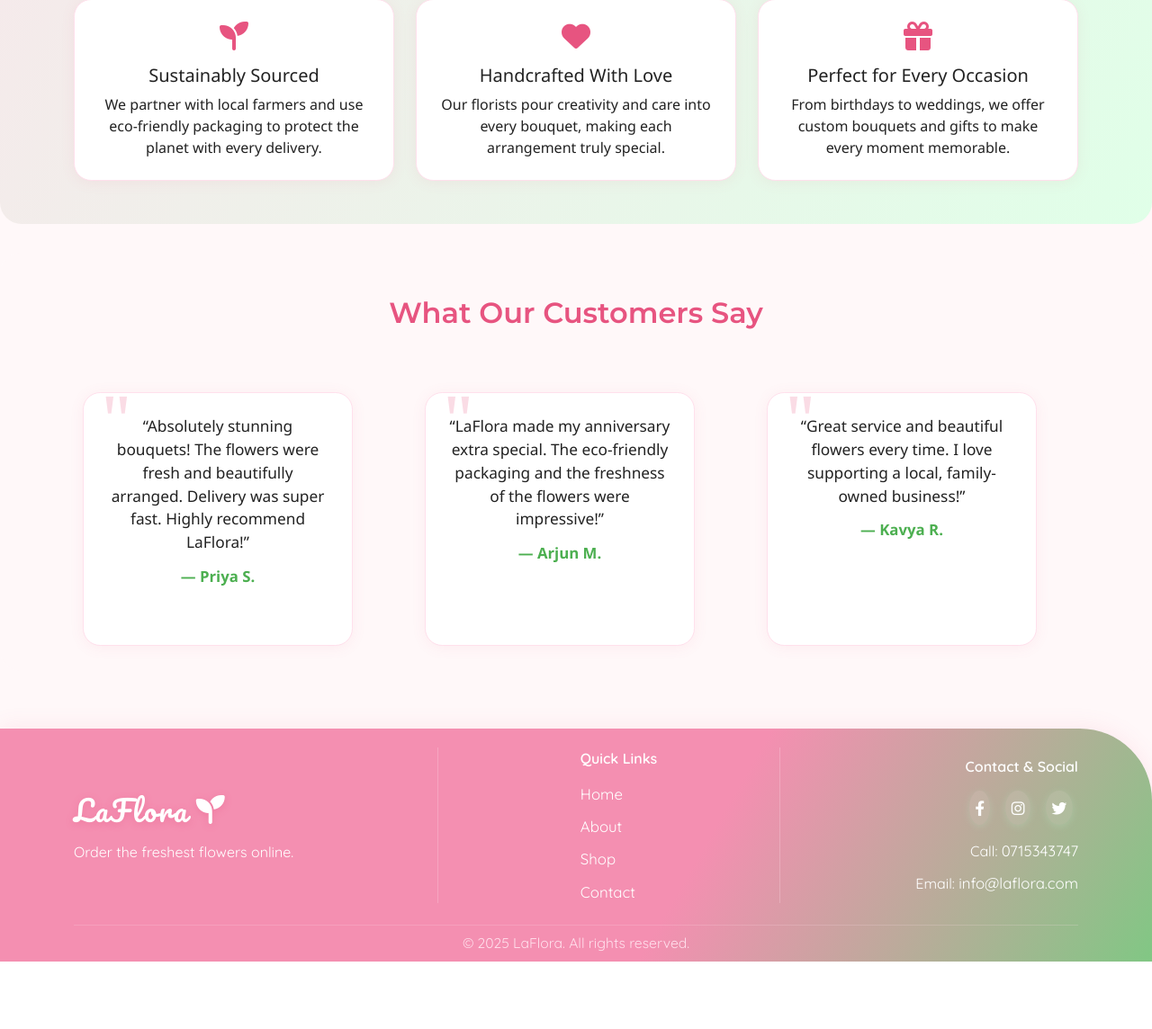
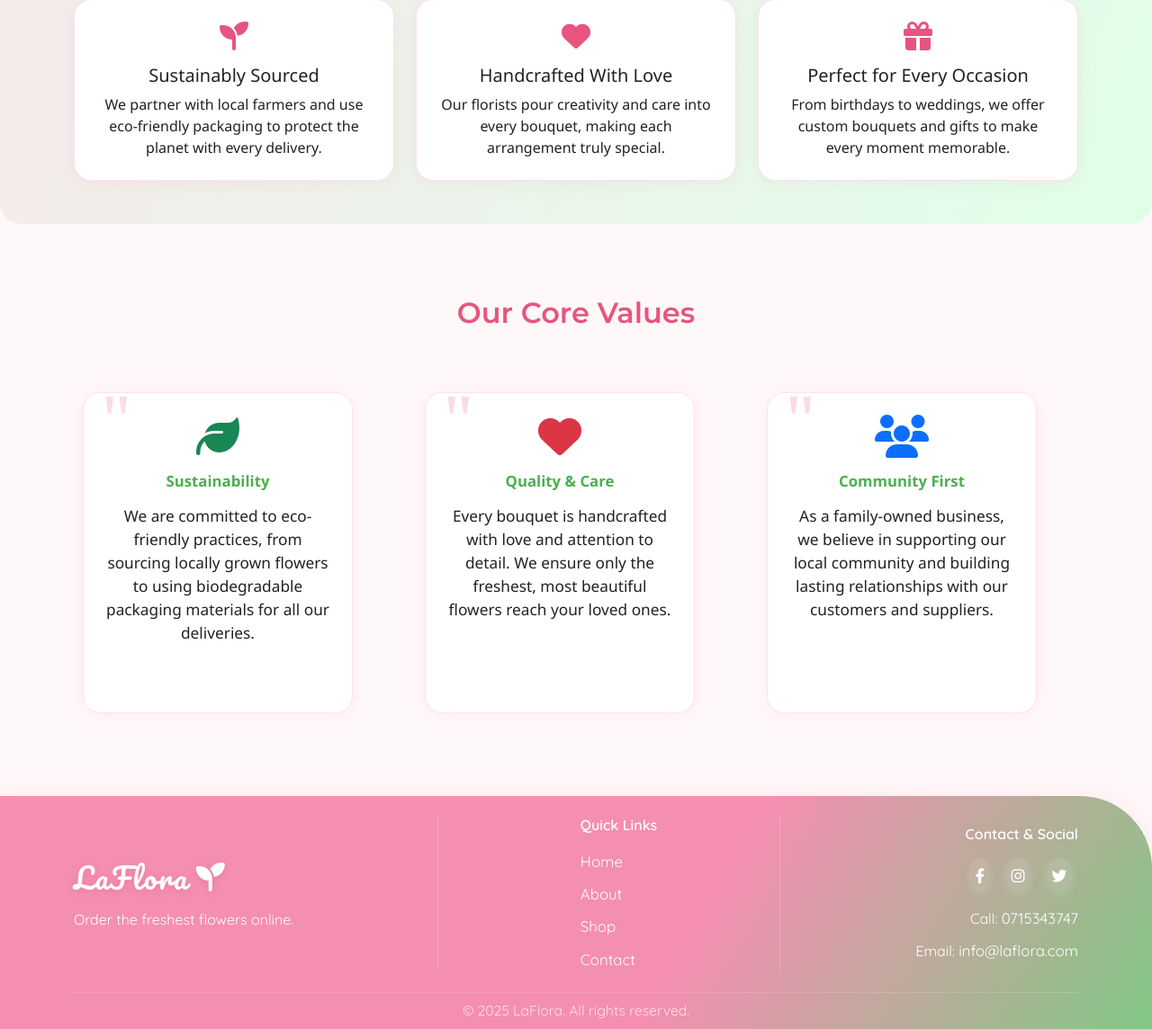
Before and after one commit to Nimesh-Kavinda/LaFlora, a PHP site: page /views/about.php in a window 1280 px wide. Shown: the part 1270-2414 px from the top of the page at 90% size. Before the commit the page ends 2339 px from the top, so only its background shows below. Run offline with PHP 8.4, Linux system fonts and the light colour scheme.

Commit message:
Chnage the testaminal section in the About page

```diff
--- a/views/about.php
+++ b/views/about.php
@@ -79,24 +79,33 @@
 <!-- Testimonial Section -->
 <section class="testimonial-section py-5">
   <div class="container">
-    <h2 class="text-center mb-5 testimonial-title">What Our Customers Say</h2>
+    <h2 class="text-center mb-5 testimonial-title">Our Core Values</h2>
     <div class="row justify-content-center g-4">
       <div class="col-md-4">
         <div class="testimonial-card p-4 h-100 text-center">
-          <p class="testimonial-text">“Absolutely stunning bouquets! The flowers were fresh and beautifully arranged. Delivery was super fast. Highly recommend LaFlora!”</p>
-          <div class="testimonial-name">— Priya S.</div>
+          <div class="mb-3">
+            <i class="fas fa-leaf fa-3x text-success"></i>
+          </div>
+          <h4 class="testimonial-name mb-3">Sustainability</h4>
+          <p class="testimonial-text">We are committed to eco-friendly practices, from sourcing locally grown flowers to using biodegradable packaging materials for all our deliveries.</p>
         </div>
       </div>
       <div class="col-md-4">
         <div class="testimonial-card p-4 h-100 text-center">
-          <p class="testimonial-text">“LaFlora made my anniversary extra special. The eco-friendly packaging and the freshness of the flowers were impressive!”</p>
-          <div class="testimonial-name">— Arjun M.</div>
+          <div class="mb-3">
+            <i class="fas fa-heart fa-3x text-danger"></i>
+          </div>
+          <h4 class="testimonial-name mb-3">Quality & Care</h4>
+          <p class="testimonial-text">Every bouquet is handcrafted with love and attention to detail. We ensure only the freshest, most beautiful flowers reach your loved ones.</p>
         </div>
       </div>
       <div class="col-md-4">
         <div class="testimonial-card p-4 h-100 text-center">
-          <p class="testimonial-text">“Great service and beautiful flowers every time. I love supporting a local, family-owned business!”</p>
-          <div class="testimonial-name">— Kavya R.</div>
+          <div class="mb-3">
+            <i class="fas fa-users fa-3x text-primary"></i>
+          </div>
+          <h4 class="testimonial-name mb-3">Community First</h4>
+          <p class="testimonial-text">As a family-owned business, we believe in supporting our local community and building lasting relationships with our customers and suppliers.</p>
         </div>
       </div>
     </div>
```
